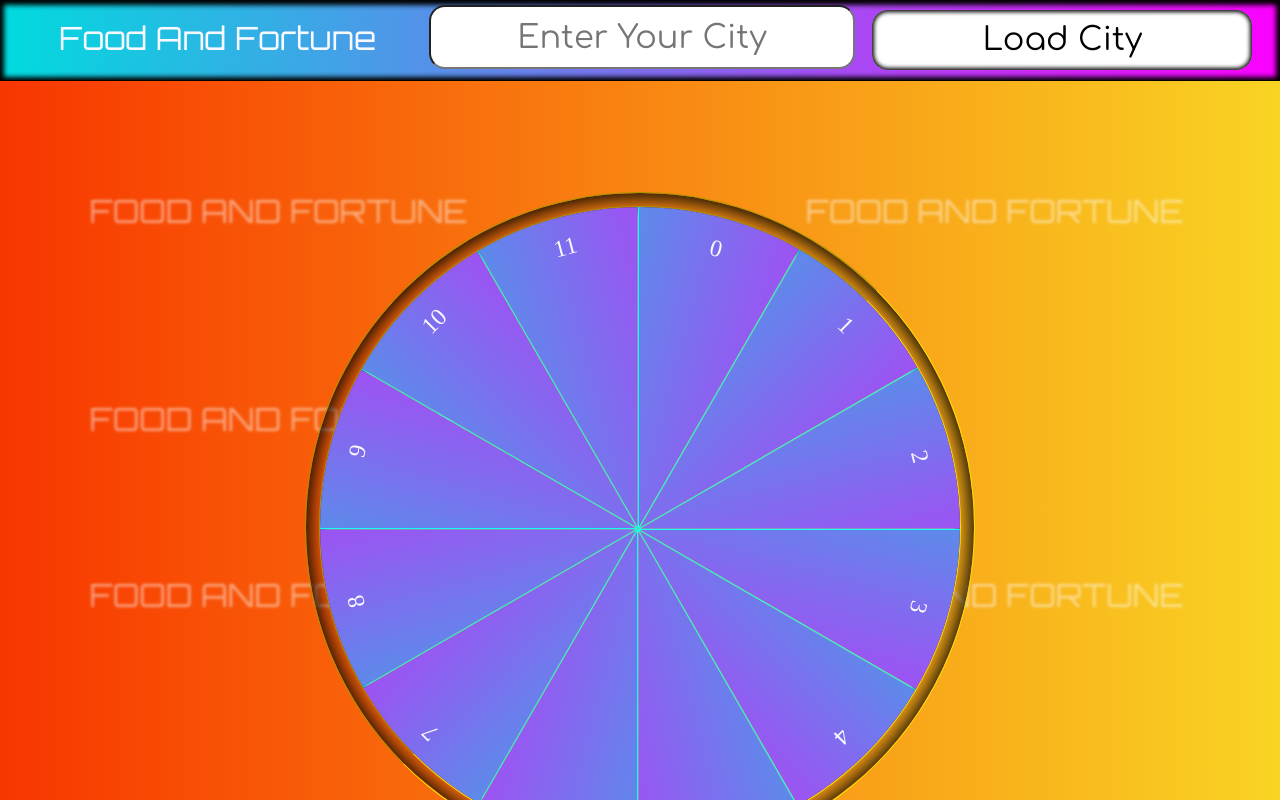
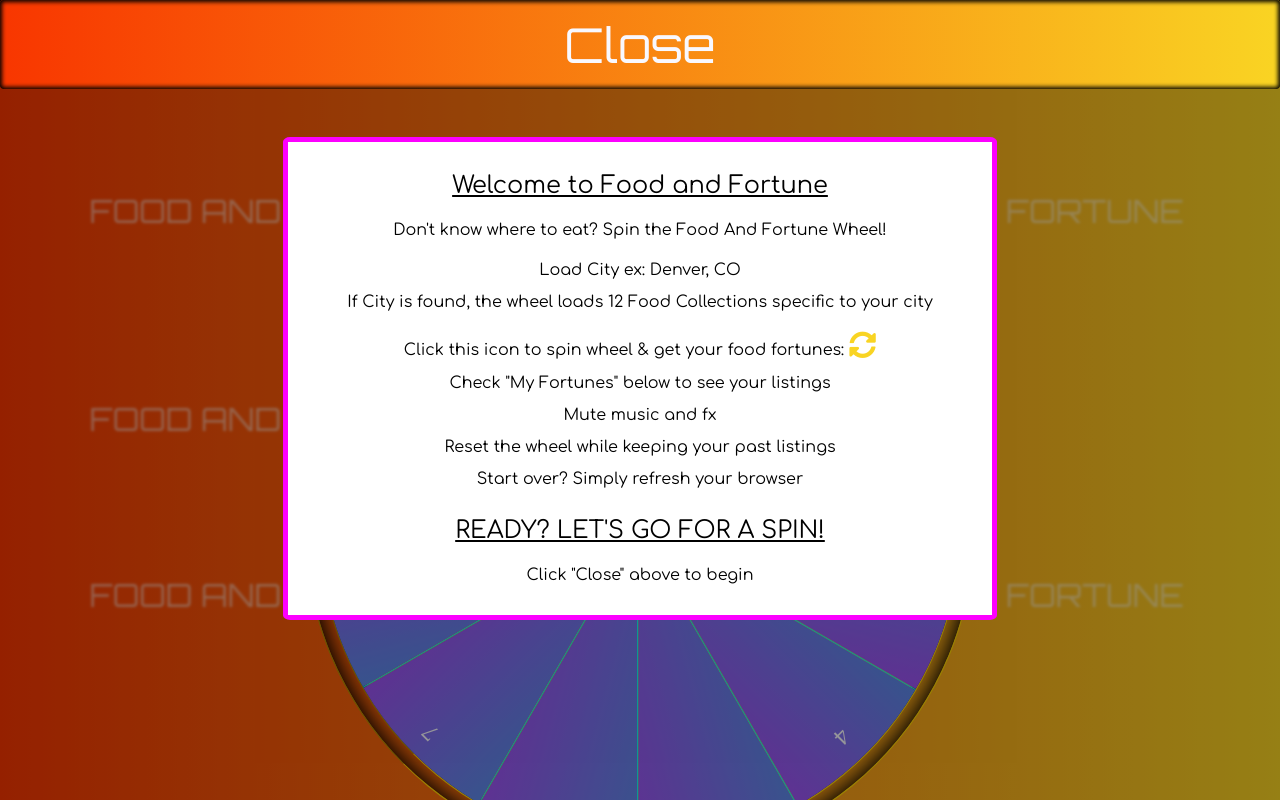
Before and after one commit to lr001dev/Food-And-Fortune-WebApp, a plain HTML site: page index.html in a window 1280 px wide. Shown: the top 800 px of the page. Drawn offline with nearby package versions, Linux system fonts and the light colour scheme.

Commit message:
Created new #modal-intro for initial page load for game instructions. Added a new click listener #modal-intro-close. Added css for modal-intro.

```diff
--- a/css/main.css
+++ b/css/main.css
@@ -323,7 +323,7 @@ li:nth-child(12) {
   color: ghostwhite;
   transform: scale(.9);
 }
-#modal {
+#modal, #modal-intro {
 	display: none;
 	background-color: rgba(0,0,0,0.4);
 	position: fixed;
@@ -337,7 +337,7 @@ li:nth-child(12) {
 	overflow:auto;
   transition-duration: 2s
 }
-#modal-close {
+#modal-close, #modal-close-intro {
   width: 100%;
   font-family: 'Orbitron';
   text-align: center;
@@ -347,10 +347,12 @@ li:nth-child(12) {
 	border-radius: 3px;
 	cursor: pointer;
   color: ghostwhite;
-  background-image: linear-gradient(to right, #00dbde 0%, #fc00ff 100%);
+  background-image: linear-gradient(to right, #f83600 0%, #f9d423 100%);
+
 }
 #modal-close:hover {
-  background-image: linear-gradient(to right, #f83600 0%, #f9d423 100%);
+  background-image: linear-gradient(to right, #00dbde 0%, #fc00ff 100%);
+  /* background-image: linear-gradient(to right, #f83600 0%, #f9d423 100%); */
 }
 #fortune {
   margin: 2em auto;
@@ -370,7 +372,7 @@ li:nth-child(12) {
   line-height: 1em;
   font-size: .8em;
 }
-.listings {
+.listings, .intro-modal {
   width: 50%;
   margin: 3em auto;
   background-color: white;
@@ -378,6 +380,22 @@ li:nth-child(12) {
   border-radius: 1%;
   border: 5px solid #fc00ff;
 }
+.intro-modal {
+  text-align: center;
+  vertical-align: middle;
+}
+.intro-modal h2 {
+  text-decoration: underline;
+  padding-bottom: 1em;
+}
+.intro-modal h3 {
+  padding: .5em;
+}
+
+.intro-modal p {
+  font-size: 1em;
+}
+
 .res-head {
   display: flex;
   border-bottom: 1px solid black;
--- a/js/app.js
+++ b/js/app.js
@@ -51,6 +51,13 @@ const createUI = (numOfSlices) => {
 
   //Create our orb pop up element for restaurant display
   $(`<div>`).addClass(`orb`).appendTo(`#modal`)
+
+  //Create Intro Modal On Page Load
+  $(`<button>`).attr(`id`, `modal-close-intro`).text(`Close`)
+    .appendTo($(`<div>`).attr(`id`, `modal-intro`).appendTo(`body`))
+
+  $(`<div>`).attr(`class`, `intro-modal`).appendTo(`#modal-intro`)
+
   //////////////////////////////////////
   /// Creating Back Text Elements /////
   ////////////////////////////////////
@@ -236,6 +243,14 @@ const createControls = (citySearch, numOfCollections) => {
       $(`#clickFx`).trigger('play')
       $(`#modal`).css(`display`, `none`)
     })
+
+    /////////////////////////////
+    /// Modal Intro Control/////
+    ///////////////////////////
+    $(`#modal-close-intro`).on(`click`, () => {
+      $(`#clickFx`).trigger('play')
+      $(`#modal-intro`).css(`display`, `none`)
+    })
 }
 
 $(() => {
@@ -245,6 +260,31 @@ let citySearch = new SearchCity()
 const totalSlices = 12
 createUI(totalSlices)
 createControls(citySearch, totalSlices)
+const $startModal = $(`#modal-intro div`)
 
+$(`<h2>`).text(`Welcome to Food and Fortune`).appendTo($startModal)
+
+$(`<p>`).text(`Don't know where to eat? Spin the Food And Fortune Wheel!`)
+.css(`padding-bottom`, `1em`).appendTo($startModal)
+
+$(`<h3>`).text(`Load City ex: Denver, CO`).appendTo($startModal)
+
+$(`<h3>`).text(`If City is found, the wheel loads 12 Food Collections specific to your city`)
+.appendTo($startModal)
+
+$(`<i>`).attr(`class`, `fas fa-sync-alt`).appendTo($(`<h3>`)
+.text(`Click this icon to spin wheel & get your food fortunes: `).appendTo($startModal))
+
+$(`<h3>`).text(`Check "My Fortunes" below to see your listings`).appendTo($startModal)
+$(`<h3>`).text(`Mute music and fx`).appendTo($startModal)
+$(`<h3>`).text(`Reset the wheel while keeping your past listings`).appendTo($startModal)
+$(`<h3>`).text(`Start over? Simply refresh your browser`).appendTo($startModal)
+
+$(`<h2>`).text(`READY? LET'S GO FOR A SPIN!`).css(`margin-top`, `1em`).appendTo($startModal)
+$(`<p>`).text(`Click "Close" above to begin`).appendTo($startModal)
+
+$startModal.appendTo(`#modal-intro`)
+
+$(`#modal-intro`).css(`display`, `block`)
 
 })
```
